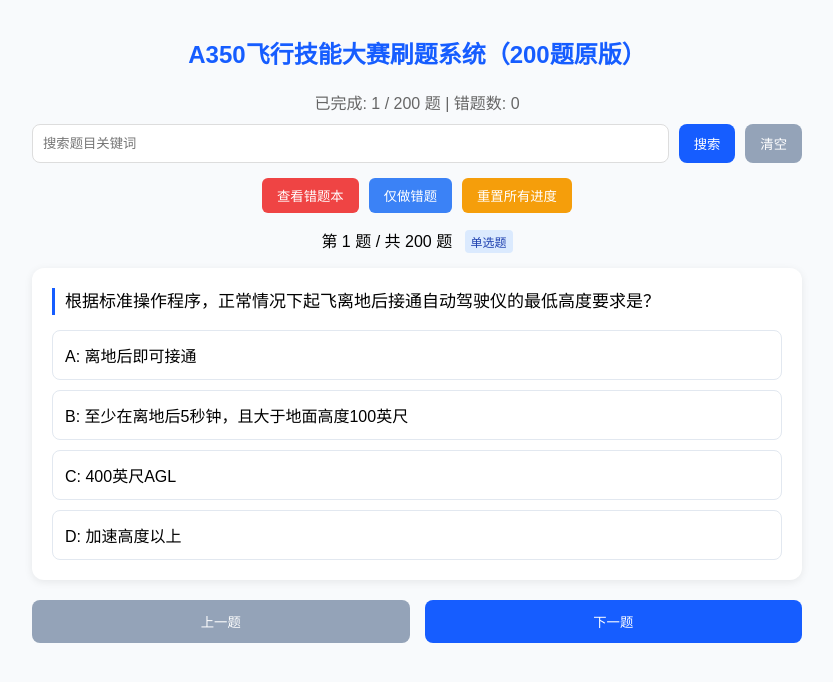
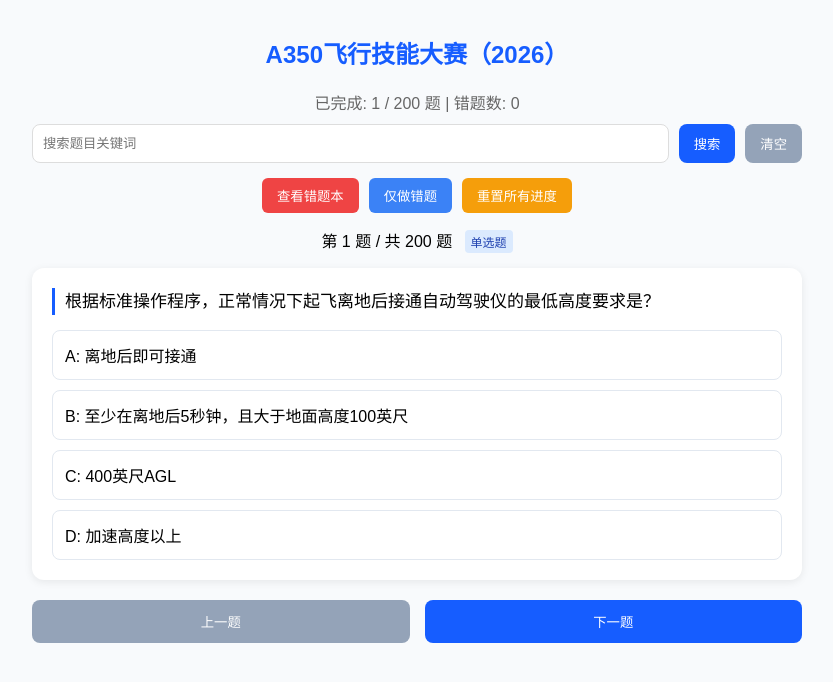
Before and after one commit to kevin-cky111/kevin, a plain HTML site: page index.html in a window 1280 px wide. Shown: the whole page, without its empty margins (223-1056 px from the left). Drawn offline with Linux system fonts and the light colour scheme.

Commit message:
index.html

```diff
--- a/index.html
+++ b/index.html
@@ -3,7 +3,7 @@
 <head>
     <meta charset="UTF-8">
     <meta name="viewport" content="width=device-width, initial-scale=1.0">
-    <title>A350飞行技能大赛刷题系统（200题原版）</title>
+    <title>A350飞行技能大赛刷（2026）</title>
     <style>
         *{margin:0;padding:0;box-sizing:border-box;font-family:"Microsoft YaHei",sans-serif}
         body{background:#f8fafc;padding:15px;max-width:800px;margin:0 auto}
@@ -44,7 +44,7 @@
 </head>
 <body>
 
-<h2 class="title">A350飞行技能大赛刷题系统（200题原版）</h2>
+<h2 class="title">A350飞行技能大赛（2026）</h2>
 
 <div class="progress-info">
     已完成: <span id="completedCount">0</span> / 200 题 | 错题数: <span id="errorCount">0</span>
```
